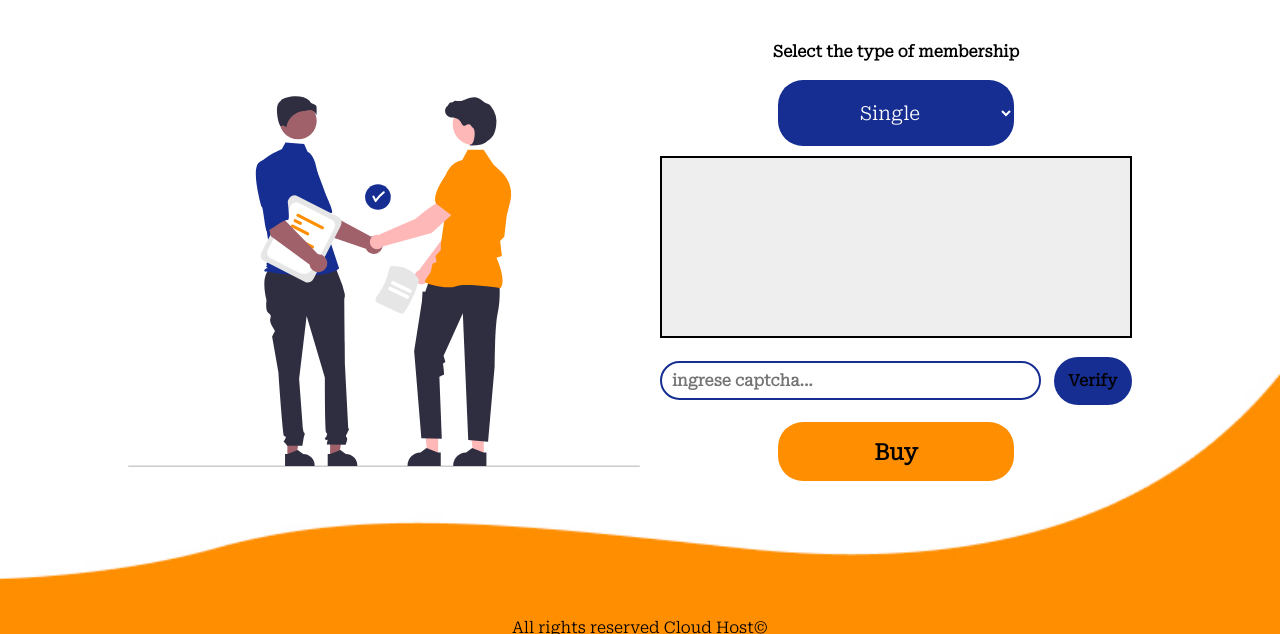
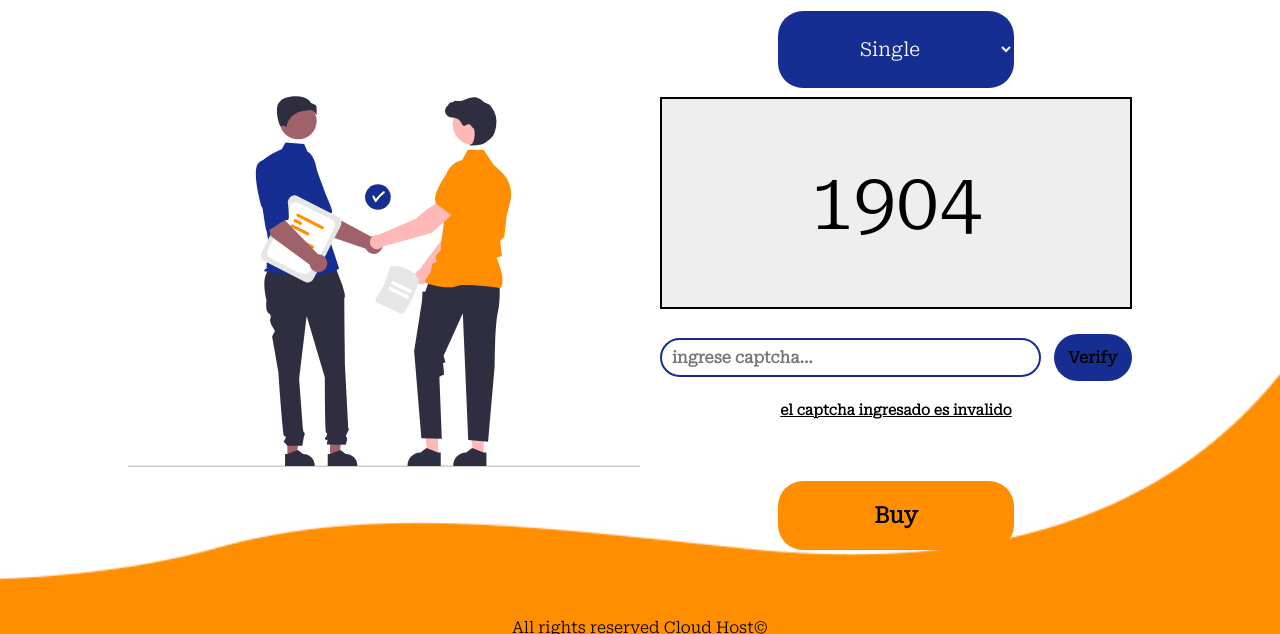
Before and after one commit to juanfraherrero/TpEspecialWeb1, a plain HTML site: page buy.html in a window 1280 px wide. Both pictures are taken after a click on the button "verify". Shown: the part 166-800 px from the top of the page. Drawn offline with Linux system fonts and the light colour scheme.

Commit message:
página buy.html ya con comportamiento y funcionando

```diff
--- a/buy.html
+++ b/buy.html
@@ -11,6 +11,7 @@
         <link rel="stylesheet" href="css/estructuraBase.css">
         <link rel="stylesheet" href="css/buy.css">
         <script defer src="js/estructuraBase.js"></script>
+        <script defer src="js/buy.js"></script>
         <title>CL-Buy</title>
     </head>
 <body>
@@ -49,8 +50,11 @@
 
             </div>
             <div class="containerVerifyCaptcha">
-                <input class="inputCaptcha" type="text" name="inputCaptcha" placeholder="ingrese captcha...">
+                <input class="inputCaptcha" type="number" name="inputCaptcha" placeholder="ingrese captcha...">
                 <input class="verifyCaptcha" type="button" value="verify" name="verifycaptcha">
+            </div>
+            <div class="answerVerifyCaptcha">
+
             </div>
             <input class="sendForm" type="submit" value="Buy">
         </form>
--- a/css/buy.css
+++ b/css/buy.css
@@ -22,9 +22,10 @@
         ". select select ."
         "captcha captcha captcha captcha"
         "verify verify verify verify"
+        "answer answer answer answer "
         ". btnBbuy btnBbuy  ."
     ;
-    grid-template-rows: max-content 1fr 3fr 1fr 1fr;
+    grid-template-rows: max-content 1fr 3fr 1fr 1fr 1fr;
     grid-template-columns: repeat(4,1fr);
 }
 .lbl-membership{
@@ -50,13 +51,15 @@
 .formBuy select:hover{
     box-shadow: 0.5px 1px 3px 0.5px black;
 }
-.formBuy option {
-}
+
 .captcha{
     grid-area: captcha;
     background-color: #eee;
     border: 2px solid black;
     margin: 2% 0px;
+    text-align: center;
+    line-height: calc(10vh + 10vw) ;
+    font-size: calc(4em + 1vw);
 
 }
 .containerVerifyCaptcha{
@@ -98,6 +101,15 @@
     box-shadow: 0.5px 1px 3px 0.5px black;
 }
 
+.answerVerifyCaptcha{
+    grid-area: answer;
+    font-size: calc(0.5em + 0.5vw);
+    text-align: center;
+    font-weight: bold;
+    text-decoration: underline;
+    line-height: calc(3vh + 0.5vw);
+}
+
 .sendForm{
     grid-area: btnBbuy;
     font-size: calc(1em + 0.5vw);
--- /dev/null
+++ b/js/buy.js
@@ -0,0 +1,58 @@
+"use strict";
+
+document.addEventListener("DOMContentLoaded", () => {
+
+    let btnVerify = document.getElementsByClassName("verifyCaptcha");
+    btnVerify[0].addEventListener("click", verificar);
+    let areaCaptcha = document.getElementsByClassName("captcha");
+    let inpCaptcha = document.querySelector(".inputCaptcha");
+    let captcha = {
+        "valido" : 0,
+    };
+
+
+    function setearCaptcha(){
+        let RandomNumber = Math.floor(Math.random()*10000) + 1; //obtenemos un número del 1 al 10000
+        areaCaptcha[0].innerHTML = RandomNumber;
+    }
+
+    function verificar(){
+        let userNumber = parseInt(inpCaptcha.value);
+        let correctNumber = parseInt(areaCaptcha[0].innerHTML);
+        let answerFinal = document.querySelector(".answerVerifyCaptcha");
+        if (userNumber == correctNumber) {
+            answerFinal.innerHTML = "el captcha ingresado es correcto, puede proseguir con la compra";
+            captcha.valido = 1;
+        }
+        else {
+            answerFinal.innerHTML = "el captcha ingresado es invalido";
+            setearCaptcha();
+            console.log(answerFinal)
+            }
+    }
+
+    // seteamos el captcha al iniciar la página y esperamos el momento de verificación
+    setearCaptcha();
+
+    //al darle a comprar salta que la compra fue exitosa y a los 3 segundos es redirigida a home.html
+
+    function redirigirHome(){
+        window.location.href = "../index.html"
+    }
+
+    let btnBuy = document.querySelector(".sendForm");
+
+    btnBuy.addEventListener("click", () => {
+        event.preventDefault();
+        let answerFinal = document.querySelector(".answerVerifyCaptcha");
+        if (captcha.valido == 1)  {
+            answerFinal.innerHTML = "Gracias por adquirir el servicio de Cloud Hosting, en 5 segundos será redirigido al home";
+            setTimeout(redirigirHome, 5000)
+        }
+        else{
+            answerFinal.innerHTML = "Debe verificar el captcha";
+
+        }
+    })
+
+})
```
